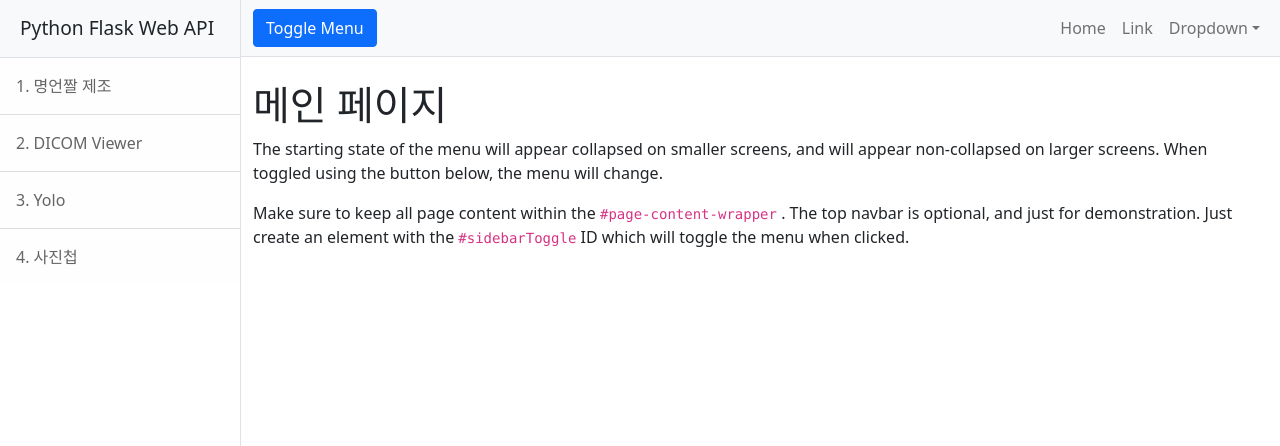
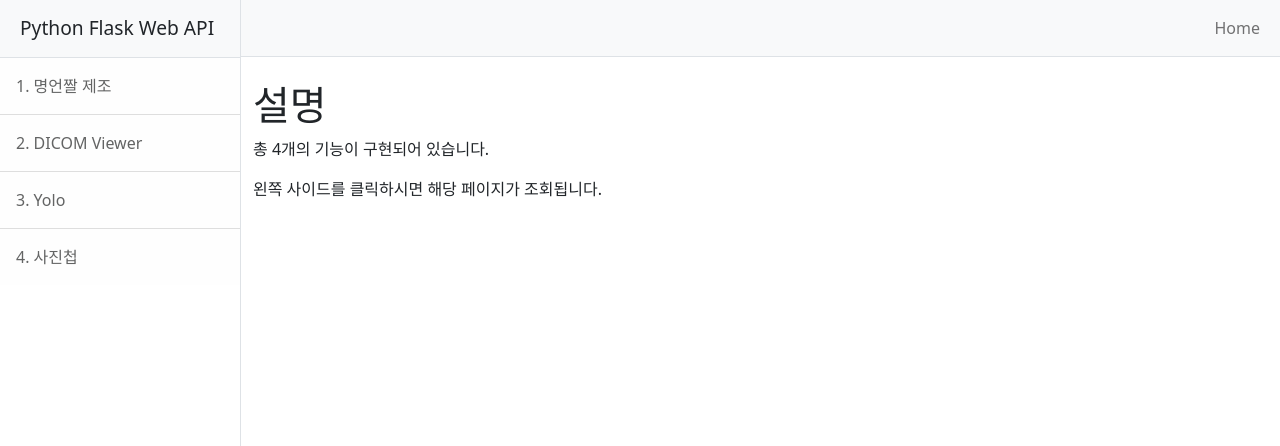
Before and after one commit to knight2995/PythonFlaskWebAPI, a Flask app: page /main in a window 1280 px wide. Shown: the top 446 px of the page. Run offline with Flask 2, Linux system fonts and the light colour scheme; some libraries are stand-ins or nearby versions.

Commit message:
기능 구현 html 수정

```diff
--- a/app/templates/feature3.html
+++ b/app/templates/feature3.html
@@ -6,13 +6,14 @@
     Yolo Detect 기능을 활용해보는 페이지입니다.
     <br>
     파일을 선택하고 전송 버튼을 누르면 확인할 수 있습니다.<br>
-    성능상의 문제로 yolov5의 제일 적은 프라미터를 이용하였습니다.
+    yolo-v5를 이용하였으며, pre-trained 모델을 사용하였습니다.<br>
+    파라미터는 yolov5x 를 사용하여 오래 걸릴 수 있습니다.
 
     <br>
     <input type="file" id="file" onchange="loadFile(event)">
     <input type="button" value="전송" onclick="go()">
     <br>
-    명언 입력
+    이미지 파일(512x512로 출력)
     <br>
     <br>
 
--- a/app/templates/feature4-albums-form.html
+++ b/app/templates/feature4-albums-form.html
@@ -71,6 +71,8 @@
                     div.setAttribute('class', 'item')
                     div.setAttribute('id', albums[i].idx)
                     div.append(a)
+                    div.append(document.createElement('br'))
+
                     div.append(button)
                     container.append(div)
                 }
--- a/app/templates/feature4-login-form.html
+++ b/app/templates/feature4-login-form.html
@@ -2,11 +2,13 @@
 
 <div>
     성공 시 access_token 발급 <br>
-    id : <input type="text" name="id" id="id"> <br>
-    pw : <input tpye="text" name="password" id="password"> <br>
+    id : <input type="text" name="id" id="id">
+    pw : <input type="password" name="password" id="password"> <br>
 
     <input type="button" onclick="go()" value="로그인">
+    <br>
 
+    JWT Token
     <input type="text" readonly id ="token">
 
 
--- a/app/templates/feature4-register-form.html
+++ b/app/templates/feature4-register-form.html
@@ -2,8 +2,8 @@
 
 <div>
 
-    id : <input type="text" name="id" id="id"> <br>
-    pw : <input tpye="text" name="password" id="password"> <br>
+    id :   <input type="text" name="id" id="id">
+    pw :  <input type="password" name="password" id="password"> <br>
 
     <input type="button" onclick="go()" value="회원가입">
 
--- a/app/templates/main.html
+++ b/app/templates/main.html
@@ -30,35 +30,22 @@
                 <!-- Top navigation-->
                 <nav class="navbar navbar-expand-lg navbar-light bg-light border-bottom">
                     <div class="container-fluid">
-                        <button class="btn btn-primary" id="sidebarToggle">Toggle Menu</button>
+
                         <button class="navbar-toggler" type="button" data-bs-toggle="collapse" data-bs-target="#navbarSupportedContent" aria-controls="navbarSupportedContent" aria-expanded="false" aria-label="Toggle navigation"><span class="navbar-toggler-icon"></span></button>
                         <div class="collapse navbar-collapse" id="navbarSupportedContent">
                             <ul class="navbar-nav ms-auto mt-2 mt-lg-0">
                                 <li class="nav-item active"><a class="nav-link" href="#!">Home</a></li>
-                                <li class="nav-item"><a class="nav-link" href="#!">Link</a></li>
-                                <li class="nav-item dropdown">
-                                    <a class="nav-link dropdown-toggle" id="navbarDropdown" href="#" role="button" data-bs-toggle="dropdown" aria-haspopup="true" aria-expanded="false">Dropdown</a>
-                                    <div class="dropdown-menu dropdown-menu-end" aria-labelledby="navbarDropdown">
-                                        <a class="dropdown-item" href="#!">Action</a>
-                                        <a class="dropdown-item" href="#!">Another action</a>
-                                        <div class="dropdown-divider"></div>
-                                        <a class="dropdown-item" href="#!">Something else here</a>
-                                    </div>
-                                </li>
                             </ul>
                         </div>
                     </div>
                 </nav>
                 <!-- Page content-->
                 <div id="content-form" class="container-fluid">
-                    <h1 class="mt-4">메인 페이지</h1>
-                    <p>The starting state of the menu will appear collapsed on smaller screens, and will appear non-collapsed on larger screens. When toggled using the button below, the menu will change.</p>
+                    <h1 class="mt-4">설명</h1>
+                    <p>총 4개의 기능이 구현되어 있습니다.</p>
                     <p>
-                        Make sure to keep all page content within the
-                        <code>#page-content-wrapper</code>
-                        . The top navbar is optional, and just for demonstration. Just create an element with the
-                        <code>#sidebarToggle</code>
-                        ID which will toggle the menu when clicked.
+                        왼쪽 사이드를 클릭하시면 해당 페이지가 조회됩니다.
+
                     </p>
                 </div>
             </div>
```
Also changed, not shown: app/api/controller/album_controller.py (+5 -4 lines), app/templates/feature4.html (+19 -9 lines).
